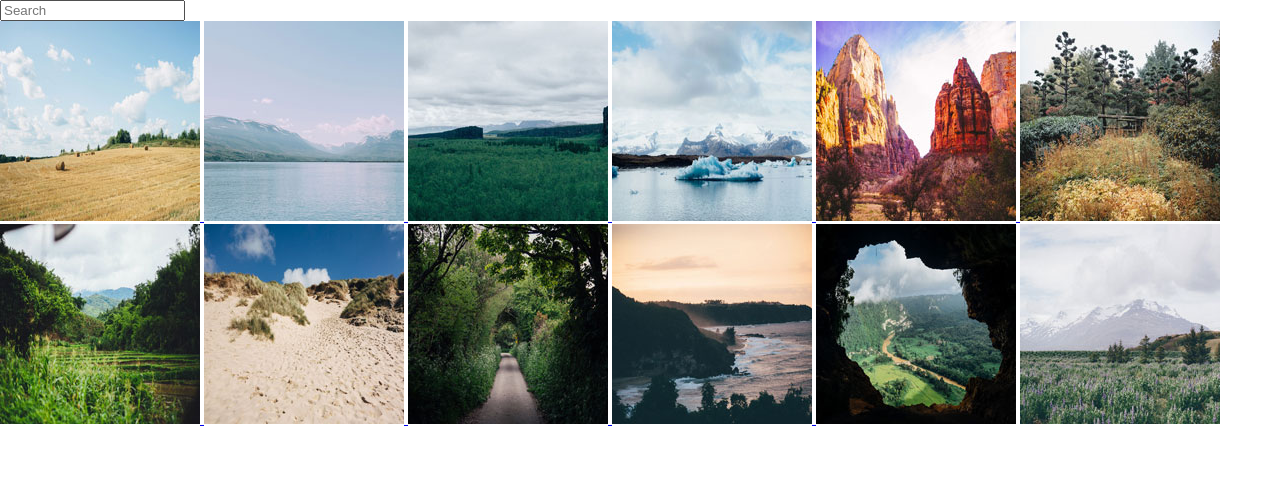
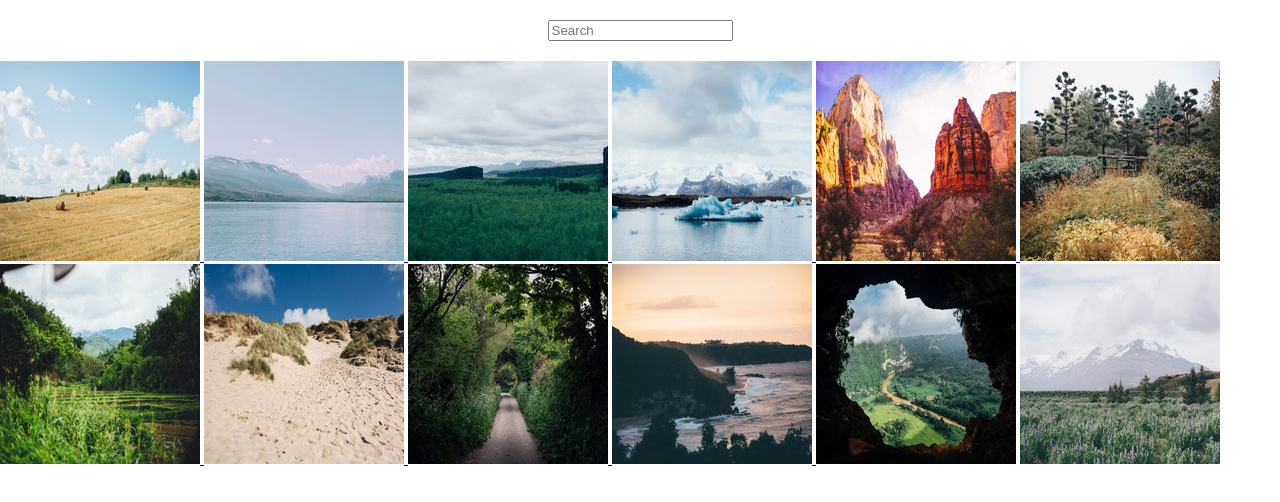
Before and after one commit to janellezucc/techdegree-project-5, a plain HTML site: page index.html in a window 1280 px wide. Drawn offline with Linux system fonts and the light colour scheme.

Commit message:
try to update the css for flexbox

```diff
--- a/css/styles.css
+++ b/css/styles.css
@@ -5,9 +5,12 @@
 .images {
     display: block;
     flex-wrap: wrap;
+    justify-content: center;
 }
 
 .search {
     display: flex;
     flex-wrap: wrap;
+    justify-content: center;
+    padding: 20px 50px;
 }
```
